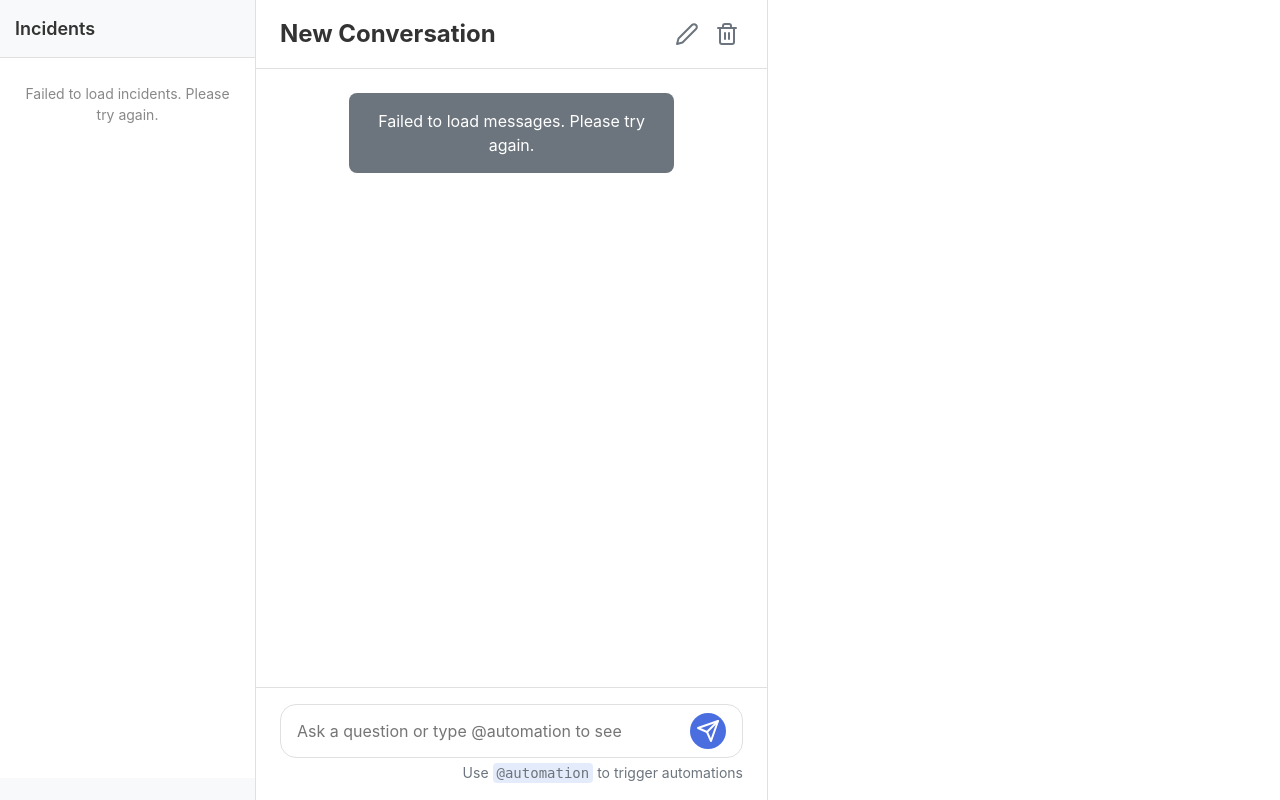
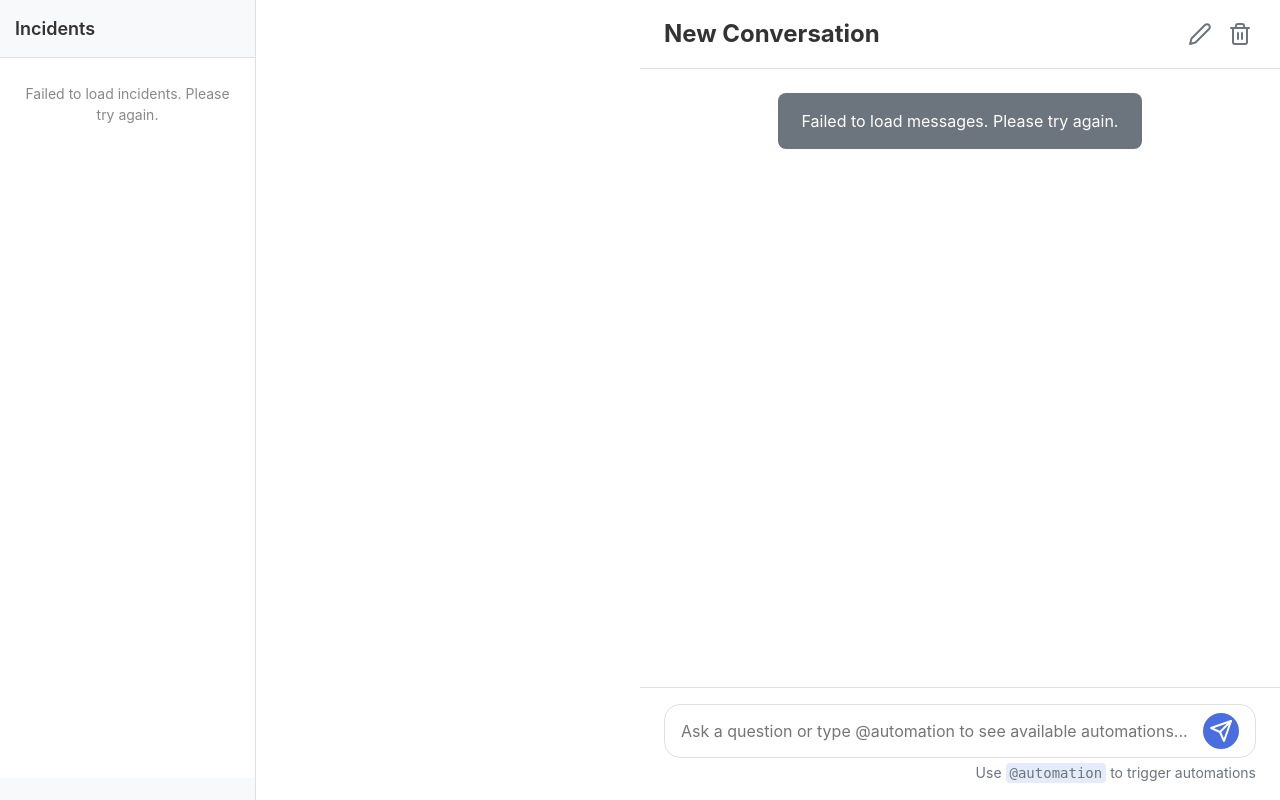
Before and after one commit to firaz-bug/Bumblebee, a Django app: page / in a window 1280 px wide. Run offline with Django 4.2, Linux system fonts and the light colour scheme; data comes from the database, SQL or seed files in the repository; data that the repository does not hold is empty; some libraries are stand-ins or nearby versions.

Commit message:
Restored to 'df7fd342a5459f7f8f6b23c243b6bf46d190668e'
Replit-Restored-To: df7fd342a5459f7f8f6b23c243b6bf46d190668e

```diff
--- a/chat_app/static/css/styles.css
+++ b/chat_app/static/css/styles.css
@@ -233,7 +233,6 @@
     display: flex;
     flex-direction: column;
     height: 100%;
-    border-right: 1px solid var(--color-border);
 }
 
 .chat-header {
--- a/chat_app/templates/chat_app/base.html
+++ b/chat_app/templates/chat_app/base.html
@@ -14,22 +14,15 @@
         }
 
         .incidents-column {
-            order: 1;
             width: 20%;
         }
 
         .empty-space {
-            order: 3;
-            width: 40%;
+            width: 30%;
         }
 
         .main-content {
-            order: 2;
-            width: 40%;
-        }
-
-        .sidebar {
-            display: none;
+            width: 50%;
         }
     </style>
 </head>
```
